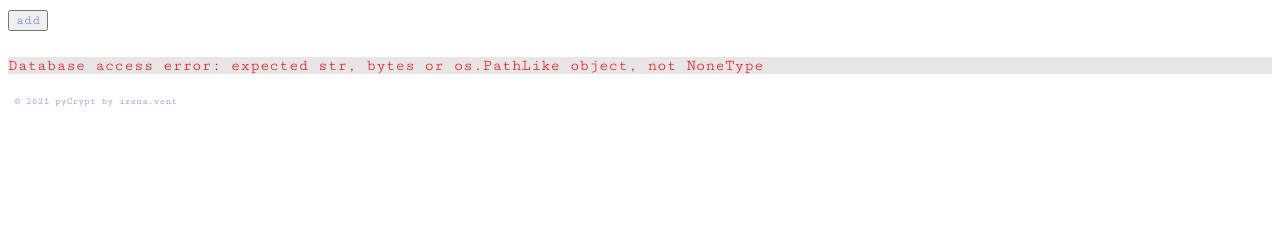
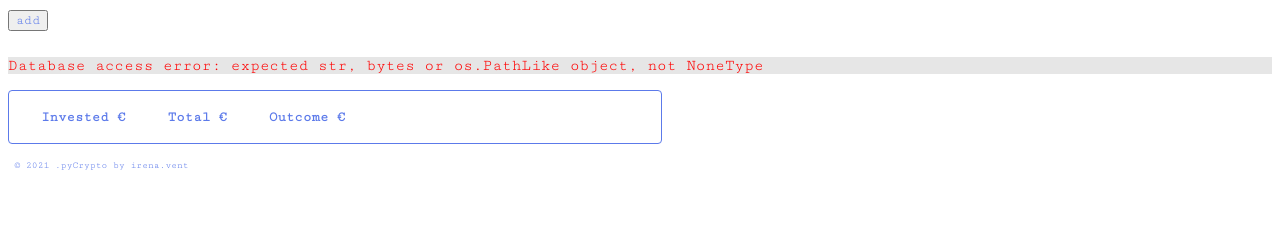
Before and after one commit to IrenaVent/pyCrypto, a Flask app: page / in a window 1280 px wide. Shown: the part 176-416 px from the top of the page. Run offline with Flask 2, Linux system fonts and the light colour scheme; lists and menus that the app fills with data are empty; parts of the project's set-up code (start-up, migrations or seed data) failed here and were passed over.

Commit message:
add: status transactions and error handling

```diff
--- a/invest/models.py
+++ b/invest/models.py
@@ -32,6 +32,19 @@
         conexion.close()
         return registros
 
+    def getCoinCurrency(self, query, params = []):
+
+        transactions = self.querySQL(query)
+
+        coins_currency = []
+        for transaction in transactions:
+            if transaction["currency_from"] not in coins_currency and transaction["currency_from"] != "EUR":
+                coins_currency.append(transaction["currency_from"])
+            if transaction["currency_to"] not in coins_currency and transaction["currency_to"] != "EUR":
+                coins_currency.append(transaction["currency_to"])
+
+        return coins_currency
+
     def insertSQL(self, consulta, params):
         conexion = sqlite3.connect(self.database_path)
 
--- a/invest/static/css/styles.css
+++ b/invest/static/css/styles.css
@@ -20,7 +20,6 @@
     border-radius: 4px;
     font-size: 14px;
     font-family: "Cutive Mono";
-    line-height: 2em;
     line-height: 2em;
     padding: 10px 10px;
     width: 100%;
@@ -138,6 +137,22 @@
     display: none;
 }
 
+.status-container {
+    /* box-shadow: 0 2px 2px 0 rgba(0, 0, 0, .14), 0 3px 1px -2px rgba(0, 0, 0, .2), 0 1px 5px 0 rgba(0, 0, 0, .12); */
+    border: solid 1px var(--color-s);
+    border-radius: 4px;
+    font-size: 14px;
+    font-family: "Cutive Mono";
+    line-height: 2em;
+    padding: 10px 10px;
+    width: 50%;
+    margin: 10px 0px;
+}
+
+.status-container.disable {
+    display: none;
+}
+
 .note-footer {
     color: var(--color-s);
     padding: 0.4rem;
--- a/invest/static/js/spa.js
+++ b/invest/static/js/spa.js
@@ -1,6 +1,7 @@
 const investmentsListRequest = new XMLHttpRequest();
 const addTransactionRequest = new XMLHttpRequest();
 const checkEnoughBalanceRequest = new XMLHttpRequest();
+const statusBalanceRequest = new XMLHttpRequest();
 
 // x.toFixed(2) to format price
 
@@ -87,12 +88,16 @@
                 </tr>`;
             }
             tableInvestments.innerHTML = transactionsHTML;
+            requestStatus();
         } else {
             const noTransactionsMessageDiv = document.querySelector(
                 "#no-transactions-message"
             );
-            const messageHTML = `<p>There are no transactions. Add one to start investing</p>`;
+            const messageHTML = `<p>No transactions. Add one to start.</p>`;
             noTransactionsMessageDiv.innerHTML = messageHTML;
+
+            const tableStatus = document.querySelector(".status-container");
+            tableStatus.classList.add("disable");
         }
     } else {
         const response = JSON.parse(this.responseText);
@@ -100,6 +105,41 @@
         const errorHTML = `<p>Database access error: ${response.message}</p>`;
         errorMessageDiv.innerHTML = errorHTML;
     }
+}
+
+function loadStatus() {
+    const tableStatus = document.querySelector(".status-container");
+    tableStatus.classList.remove("disable");
+
+    if (this.readyState === 4 && this.status === 200) {
+        const response = JSON.parse(this.responseText);
+        const valueStatus = response.data;
+
+        const statusTable = document.querySelector("#status-table");
+        const investedHTML = `<td>${valueStatus["invested"].toFixed(4)}</td>`;
+        const totalHTML = `<td>${valueStatus["total"].toFixed(4)}</td>`;
+        const outcomeHTML = `<td>${valueStatus["outcome"].toFixed(4)}</td>`;
+        statusTable.innerHTML = investedHTML + totalHTML + outcomeHTML;
+
+        if (valueStatus["outcome"].toFixed(4) <= 0) {
+            const statusTable = document
+                .querySelector("#status-table")
+                .getElementsByTagName("td");
+            statusTable[2].style.color = "red";
+        }
+    } else {
+        const response = JSON.parse(this.responseText);
+        const errorMessageDiv = document.querySelector("#error-message");
+        const errorHTML = `<p>CoinAPI request error: ${response.message}</p>`;
+        errorMessageDiv.innerHTML = errorHTML;
+    }
+}
+
+function requestStatus() {
+    const url = `${root_host}status`;
+    statusBalanceRequest.open("GET", url, true);
+    statusBalanceRequest.onload = loadStatus;
+    statusBalanceRequest.send();
 }
 
 function showFormNewTrasnaction(ev) {
--- a/invest/templates/index.html
+++ b/invest/templates/index.html
@@ -32,22 +32,6 @@
                     </tbody>
                 </table>
             </div>
-            <!-- <div class="status-container">
-                <table class="status-table">
-                    <tr>
-                        <th>Invested</th>
-                        <td>7.625,15 €</td>
-                    </tr>
-                    <tr>
-                        <th>Total</th>
-                        <td>9.000,34 €</td>
-                    </tr>
-                    <tr>
-                        <th>Outcome</th>
-                        <td>1.875,20 €</td>
-                    </tr>
-                </table>
-            </div> -->
         </section>
         <button id="add-button">add</button>
         <div
@@ -106,6 +90,21 @@
 
         <div id="error-message"></div>
 
-        <footer class="note-footer">© 2021 pyCrypt by irena.vent</footer>
+        <div class="status-container">
+            <table class="status-t">
+                <thead class="table-head">
+                    <tr>
+                        <th>Invested €</th>
+                        <th>Total €</th>
+                        <th>Outcome €</th>
+                    </tr>
+                </thead>
+                <tbody id="status-table">
+                    <!-- js dynamic transactions list -->
+                </tbody>
+            </table>
+        </div>
+
+        <footer class="note-footer">© 2021 .pyCrypto by irena.vent</footer>
     </body>
 </html>
--- a/invest/views.py
+++ b/invest/views.py
@@ -63,7 +63,7 @@
     if request.json["message"] == "convert":
 
         if request.json["currency_from"] != "EUR":
-            balance = check_balance_currency()
+            balance = check_balance_currency(request.json["currency_from"])
 
             if balance >= float(request.json["amount_from"]):
                 return request_coinAPI()
@@ -94,9 +94,9 @@
                 }
             return jsonify(error), 400
 
-def check_balance_currency():
-    check_balance_to = f"""SELECT SUM (amount_to) FROM investments WHERE currency_to = "{request.json["currency_from"]}";"""
-    check_balance_from = f"""SELECT SUM (amount_from) FROM investments WHERE currency_from = "{request.json["currency_from"]}";"""
+def check_balance_currency(coin):
+    check_balance_to = f"""SELECT SUM (amount_to) FROM investments WHERE currency_to = "{coin}";"""
+    check_balance_from = f"""SELECT SUM (amount_from) FROM investments WHERE currency_from = "{coin}";"""
 
     total_to = dbManager.checkBalanceSQL(check_balance_to)
     total_from = dbManager.checkBalanceSQL(check_balance_from)
@@ -122,3 +122,34 @@
             "message": str(error)
             }
         return jsonify(error), 400
+
+@app.route("/api/v1/status")
+def all_transactions():
+
+    try:
+        coins_currency = dbManager.getCoinCurrency("SELECT * FROM investments ORDER BY date;")
+
+        total = 0
+        for coin in coins_currency:
+            balance = check_balance_currency(coin)
+            requestCoinAPI = float(requestToCoinAPI.requestCoin(f"{coin}", "EUR"))
+            coin_total = balance * requestCoinAPI
+            total += coin_total
+
+        check_balance_from = """SELECT SUM (amount_from) FROM investments WHERE currency_from = "EUR";"""
+        invested = dbManager.checkBalanceSQL(check_balance_from)
+
+        outcome = total - invested
+
+        respuesta = {
+                "status": "success",
+                "data": {"invested": invested, "total": total, "outcome": outcome,}
+            }
+        return jsonify(respuesta), 200
+
+    except Exception as error:
+        error = {
+            "status": "fail",
+            "message": str(error)
+            }
+        return jsonify(error), 400
```
Lines whose indentation alone changed are shown as unchanged.
